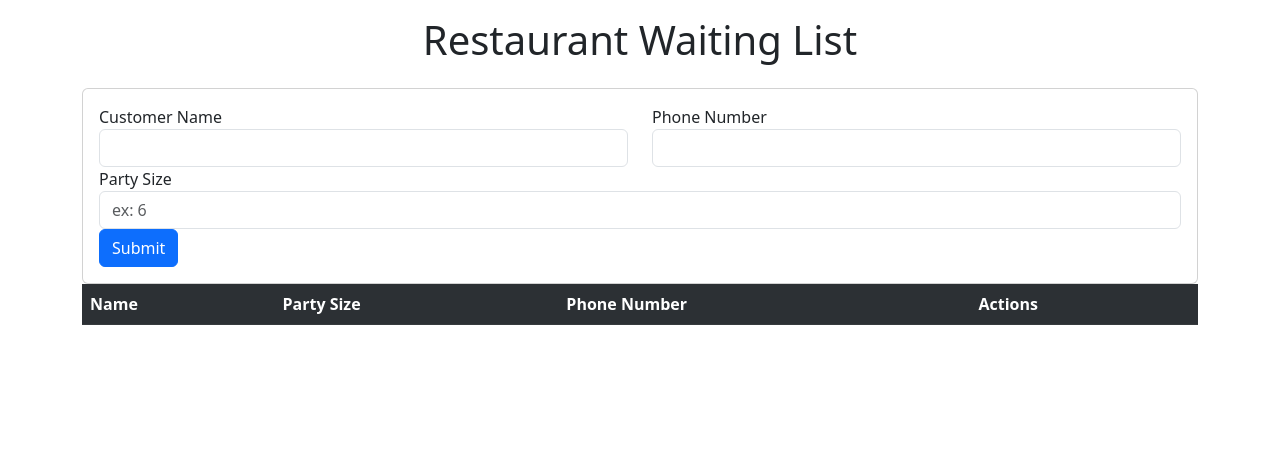
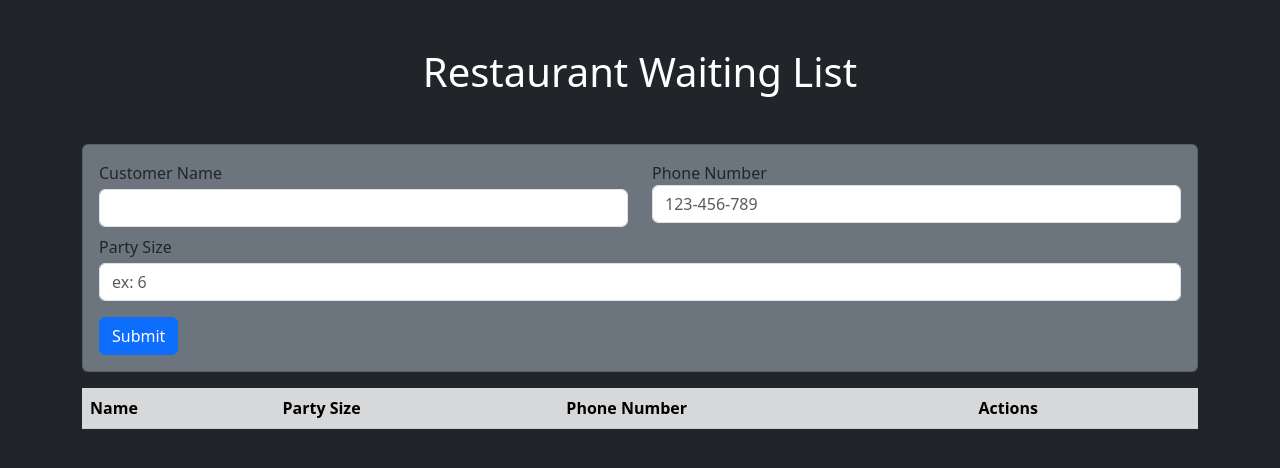
Before and after one commit to mitzie17/customer-waiting-list, a website: page index.html in a window 1280 px wide. Drawn offline with nearby package versions, Linux system fonts and the light colour scheme.

Commit message:
made styling changes

```diff
--- a/index.html
+++ b/index.html
@@ -7,40 +7,41 @@
   <meta name="description" content="" />
   <link rel="stylesheet" href="node_modules/bootstrap/dist/css/bootstrap.css">
 </head>
-<body class="container">
-  <h1 class="text-center p-3">Restaurant Waiting List</h1>
+<body class="container bg-dark">
+  <h1 class="text-center m-5 text-white">Restaurant Waiting List</h1>
 
-  <div class="card">
+  <div class="card bg-secondary">
     <div class="card-body">
         <div class="row">
             <div class="col-sm">
                 <div class="form-group">
-                    <label for="customer-name">Customer Name</label>
+                    <label for="customer-name" class="mb-1">Customer Name</label>
                     <input type="text" class="form-control" id="customer-name">
                 </div>
             </div>
             <div class="col-sm">
                 <div class="form-group">
-                    <label for="phone-number">Phone Number</label>
-                    <input type="text" class="form-control" id="phone-number">
+                    <label for="phone-number" class="'mb-1">Phone Number</label>
+                    <input type="input" class="form-control" id="phone-number" placeholder="123-456-789">
                 </div>
             </div>
         </div>
         <div class="row">
             <div class="col-sm">
                 <div class="form-group">
-                    <label for="party-size">Party Size</label>
+                    <label for="party-size" class="mt-2 mb-1">Party Size</label>
                     <input type="text" class="form-control" id="party-size" placeholder="ex: 6">
                 </div>
             </div>
         </div>
         <div>
-            <button id="add" class="btn btn-primary from-control">Submit</button>
+            <button id="add" class="btn btn-primary from-control mt-3">Submit</button>
         </div>
     </div>
   </div>
 
-  <table id="list" class="table table-dark table-striped">
+  <table id="list" class="table table-secondary table-striped mt-3">
+
     <tr>
         <th>Name</th>
         <th>Party Size</th>
```
